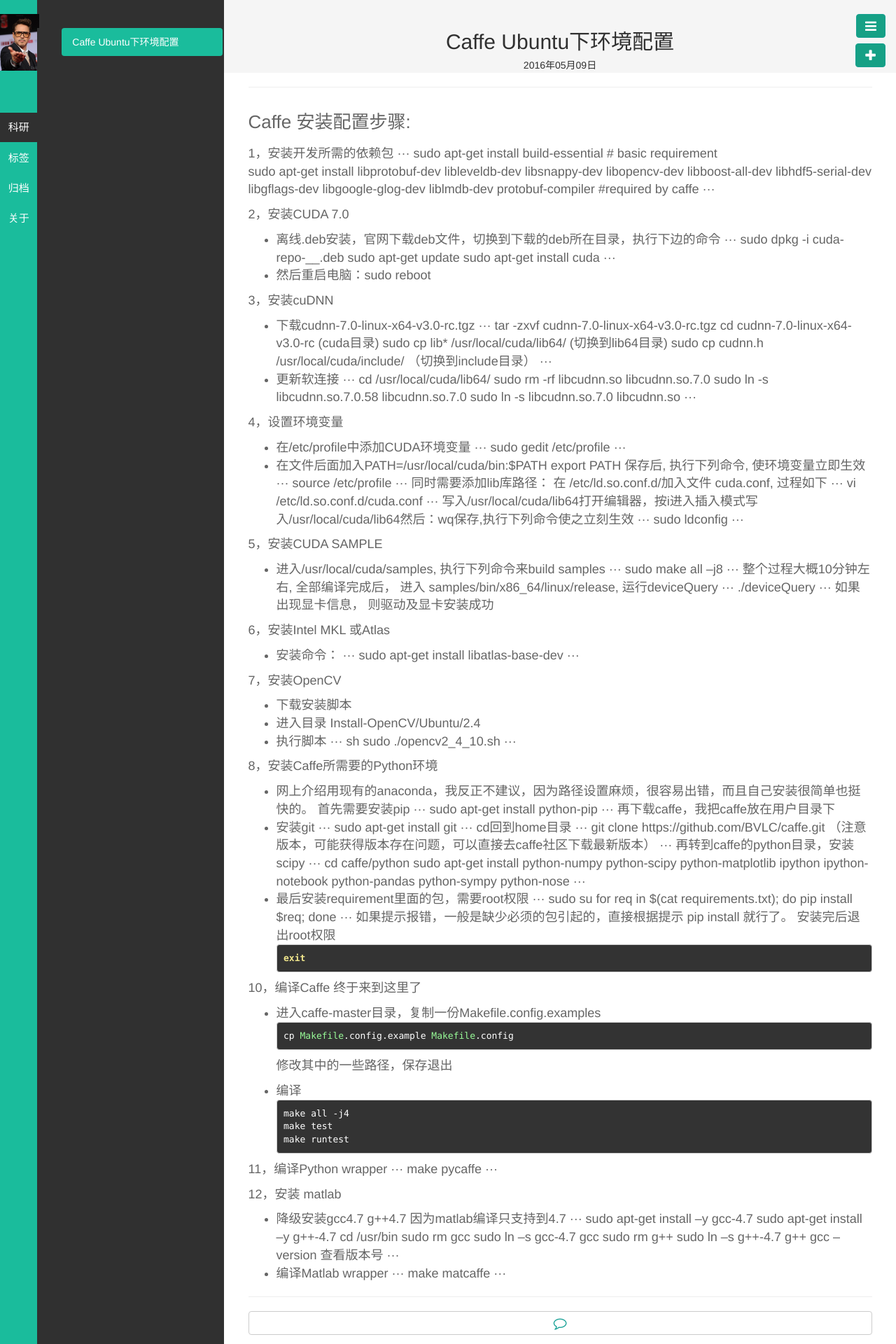
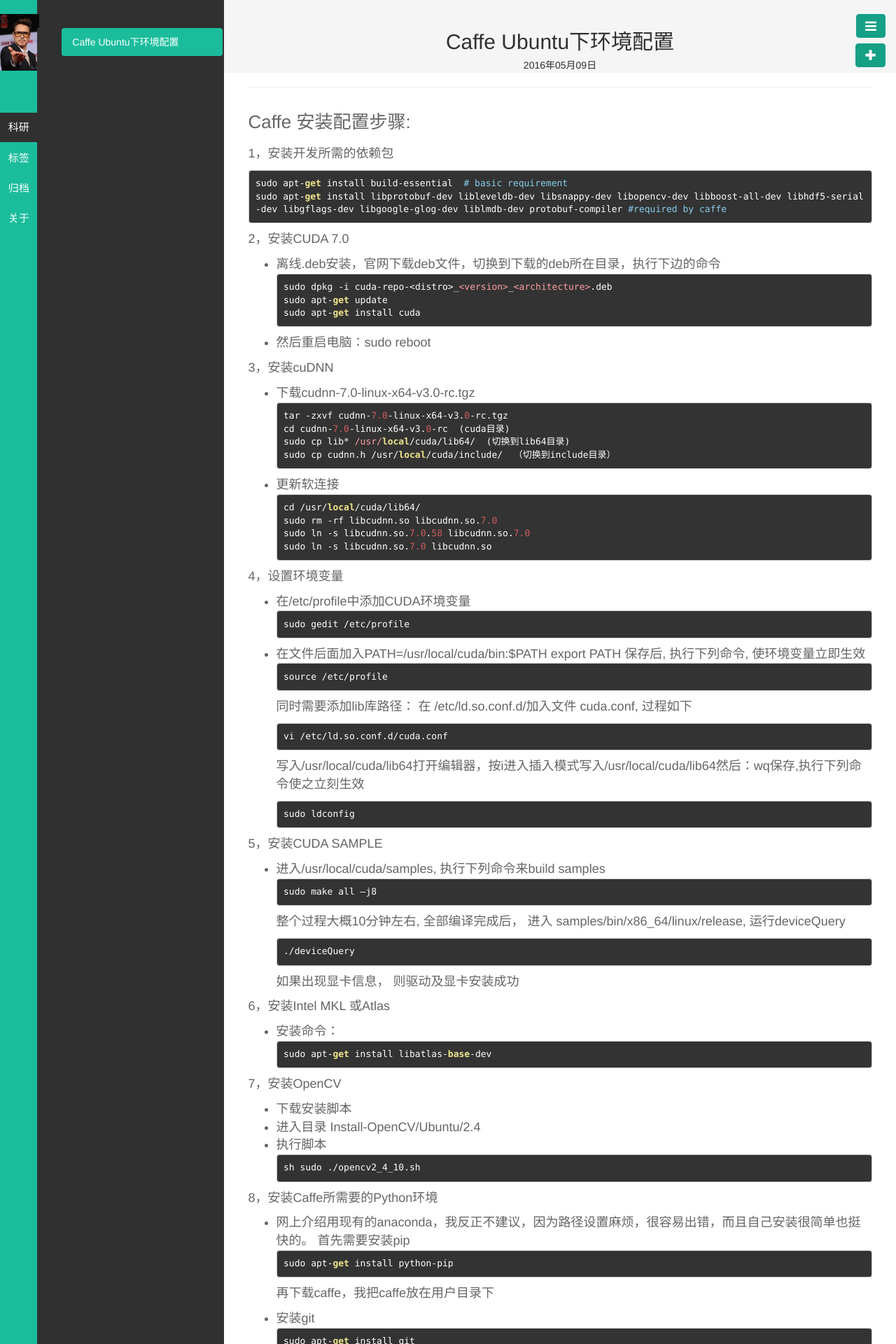
Before and after one commit to uptodiff/manutdzou.github.io, a Jekyll site: the page built from _posts/科研/2016-05-09-caffe-implement.md, in a window 1280 px wide. Shown: the top 1920 px of the page at 70% size. Built offline with Jekyll 4.4.1, drawn with Linux system fonts in a browser that asks for light colours; Markdown is read by kramdown in place of the engine named in the settings; some of the changed text lies outside the part shown.

Commit message:
Caffe implement

````diff
--- a/_posts/科研/2016-05-09-caffe-implement.md
+++ b/_posts/科研/2016-05-09-caffe-implement.md
@@ -10,104 +10,104 @@
 ###Caffe 安装配置步骤:
 
 1，安装开发所需的依赖包
-···
+``` bash
 sudo apt-get install build-essential  # basic requirement
 sudo apt-get install libprotobuf-dev libleveldb-dev libsnappy-dev libopencv-dev libboost-all-dev libhdf5-serial-dev libgflags-dev libgoogle-glog-dev liblmdb-dev protobuf-compiler #required by caffe
-···
+```
 
 2，安装CUDA 7.0
 - 离线.deb安装，官网下载deb文件，切换到下载的deb所在目录，执行下边的命令
-···
+```
 sudo dpkg -i cuda-repo-<distro>_<version>_<architecture>.deb
 sudo apt-get update
 sudo apt-get install cuda
-···
+```
 - 然后重启电脑：sudo reboot
 
 3，安装cuDNN
 - 下载cudnn-7.0-linux-x64-v3.0-rc.tgz
-···
+```
 tar -zxvf cudnn-7.0-linux-x64-v3.0-rc.tgz
 cd cudnn-7.0-linux-x64-v3.0-rc  (cuda目录)
 sudo cp lib* /usr/local/cuda/lib64/  (切换到lib64目录)
 sudo cp cudnn.h /usr/local/cuda/include/  （切换到include目录）
-···
+```
 - 更新软连接
-···
+```
 cd /usr/local/cuda/lib64/
 sudo rm -rf libcudnn.so libcudnn.so.7.0
 sudo ln -s libcudnn.so.7.0.58 libcudnn.so.7.0
 sudo ln -s libcudnn.so.7.0 libcudnn.so
-···
+```
 
 4，设置环境变量
 - 在/etc/profile中添加CUDA环境变量
-···
+```
 sudo gedit /etc/profile
-···
+```
 - 在文件后面加入PATH=/usr/local/cuda/bin:$PATH export PATH 保存后, 执行下列命令, 使环境变量立即生效
-···
+```
 source /etc/profile
-···
+```
 同时需要添加lib库路径： 在 /etc/ld.so.conf.d/加入文件 cuda.conf, 过程如下
-···
+```
 vi /etc/ld.so.conf.d/cuda.conf
-···
+```
 写入/usr/local/cuda/lib64打开编辑器，按i进入插入模式写入/usr/local/cuda/lib64然后：wq保存,执行下列命令使之立刻生效
-···
+```
 sudo ldconfig
-···
+```
 
 5，安装CUDA SAMPLE
 - 进入/usr/local/cuda/samples, 执行下列命令来build samples
-···
+```
 sudo make all –j8
-···
+```
 整个过程大概10分钟左右, 全部编译完成后， 进入 samples/bin/x86_64/linux/release, 运行deviceQuery
-···
+```
 ./deviceQuery
-···
+```
 如果出现显卡信息， 则驱动及显卡安装成功
 
 6，安装Intel MKL 或Atlas
 - 安装命令：
-···
+```
 sudo apt-get install libatlas-base-dev
-···
+```
 
 7，安装OpenCV
 - 下载安装脚本
 - 进入目录 Install-OpenCV/Ubuntu/2.4
 - 执行脚本
-···
+```
 sh sudo ./opencv2_4_10.sh
-···
+```
 
 8，安装Caffe所需要的Python环境
 - 网上介绍用现有的anaconda，我反正不建议，因为路径设置麻烦，很容易出错，而且自己安装很简单也挺快的。
 首先需要安装pip
-···
+```
 sudo apt-get install python-pip
-···
+```
 再下载caffe，我把caffe放在用户目录下
 - 安装git
-···
+```
 sudo apt-get install git
-···
+```
 cd回到home目录
-···
+```
 git clone https://github.com/BVLC/caffe.git （注意版本，可能获得版本存在问题，可以直接去caffe社区下载最新版本）
-···
+```
 再转到caffe的python目录，安装scipy
-···
+```
 cd caffe/python
 sudo apt-get install python-numpy python-scipy python-matplotlib ipython ipython-notebook python-pandas python-sympy python-nose
-···
+```
 - 最后安装requirement里面的包，需要root权限
-···
+```
 sudo su
 for req in $(cat requirements.txt); do pip install $req; done
-···
+```
 如果提示报错，一般是缺少必须的包引起的，直接根据提示 pip install <package-name>就行了。
 安装完后退出root权限
 ```
@@ -129,20 +129,20 @@
 ```
 
 11，编译Python wrapper
-···
+```
 make  pycaffe
-···
+```
 
 12，安装 matlab
 - 降级安装gcc4.7  g++4.7 因为matlab编译只支持到4.7
-···
+```
 sudo apt-get install –y gcc-4.7   sudo apt-get install –y g++-4.7
 cd /usr/bin
 sudo rm gcc   sudo ln –s gcc-4.7 gcc
 sudo rm g++   sudo ln –s g++-4.7 g++
 gcc –version 查看版本号
-···
+```
 - 编译Matlab wrapper
-···
+```
 make matcaffe
-···
+```
````
